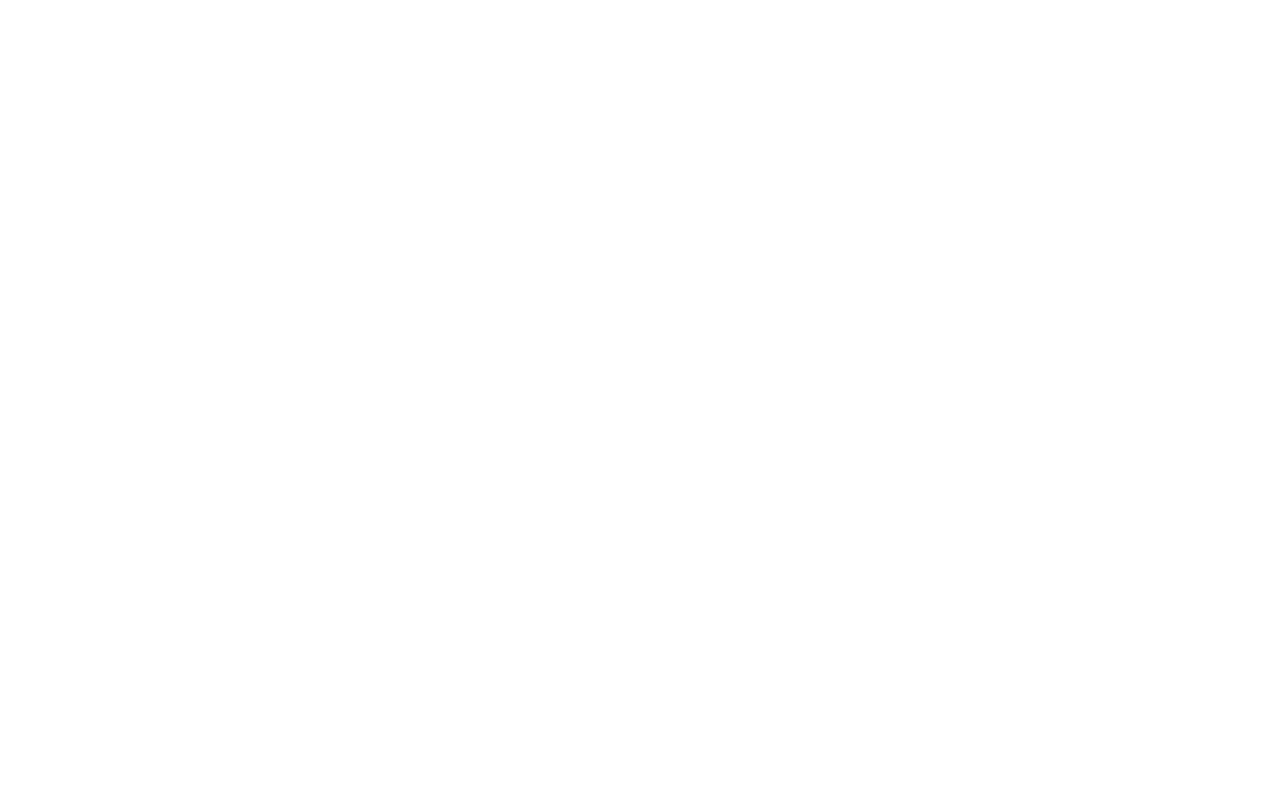
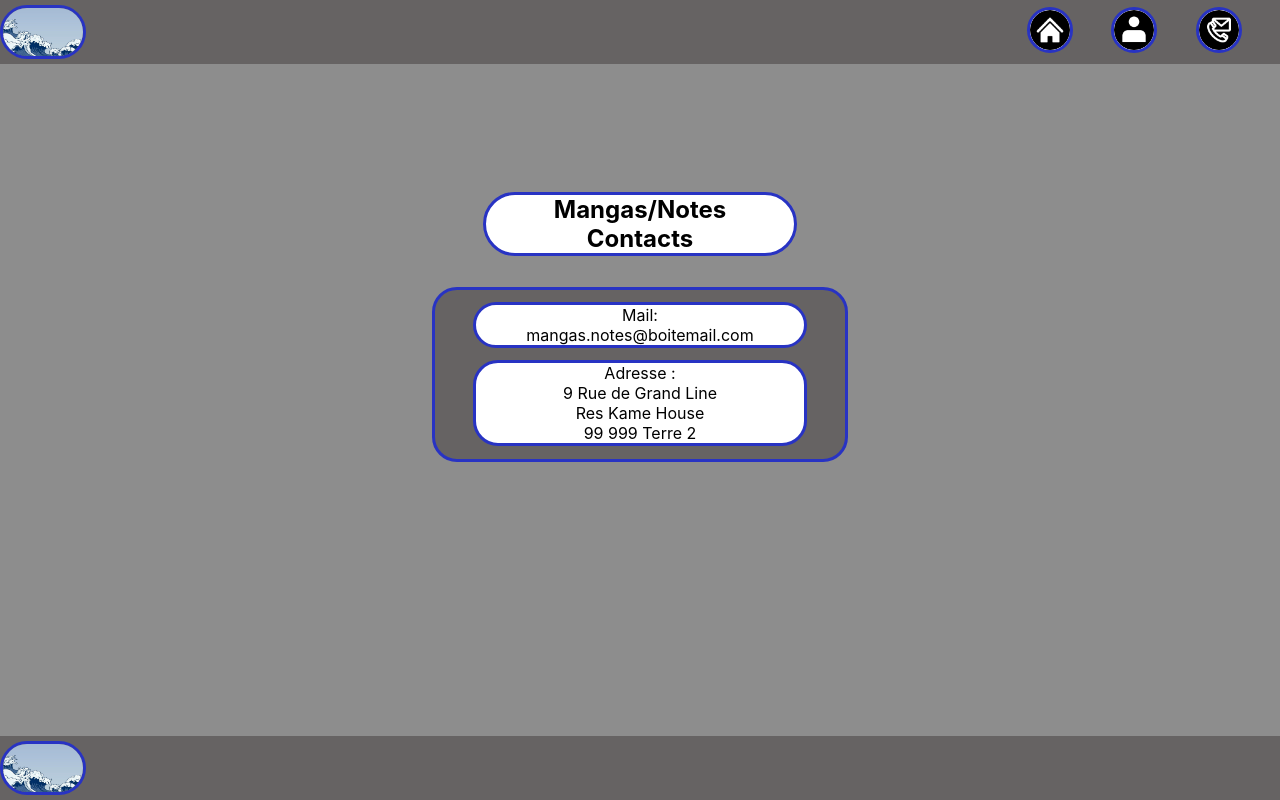
Before and after one commit to Shinrosama/projet_de_formation_front, a React (Create React App) app: page /contacts in a window 1280 px wide. Before the commit this address had no page. Shown: the top 800 px of the page. Built offline with nearby package versions, Linux system fonts and the light colour scheme.

Commit message:
add a contact page and some modifications on ather pages

```diff
--- a/src/App.js
+++ b/src/App.js
@@ -8,6 +8,7 @@
 import AdminMangasPage from "./pages/admin/AdminMangasPage";
 import AdminMangaCreate from "./pages/admin/AdminMangaCreate";
 import AdminMangaUpdate from "./pages/admin/AdminMangaUpdate";
+import ContactsPage from "./pages/gest/ContactsPage";
 
 
 function App() {
@@ -17,6 +18,7 @@
         <Route path="/" element={<HomePage />} />
         <Route path="/mangas" element={<MangasPage />} />
         <Route path="/manga/details/:id" element={<MangaDetailsPage />} />
+        <Route path="/contacts" element={<ContactsPage />} />
 
         <Route path="/login" element={<LoginPage />} />
 
--- a/src/component/gest/header.scss
+++ b/src/component/gest/header.scss
@@ -5,11 +5,12 @@
     padding: 0;
     width: 100%;
 
+    z-index: 1;
     position: fixed;
-    left: 0;
-    top: 0;
+    top: 0; left: 0; right: 0;
+}
 
-}
+
 
 ul {
     list-style-type: none;
--- /dev/null
+++ b/src/pages/gest/ContactsPage.jsx
@@ -0,0 +1,33 @@
+import Footer from "../../component/gest/Footer";
+import Header from "../../component/gest/Header";
+import './contactsPage.scss'
+
+
+const ContactsPage = () => {
+    return (
+        <>
+            <Header/>
+            <main className="mainContacts">
+                <div className="contactTitle">
+                    <h2>Mangas/Notes</h2>
+                    <h2>Contacts</h2>
+                </div>
+                <div className="contactBloc">
+                    <div className="contactMail">
+                        <p>Mail:</p>
+                        <p>mangas.notes@boitemail.com</p>
+                    </div>
+                    <div className="contactAdress">
+                        <p>Adresse :</p>
+                        <p>9 Rue de Grand Line</p>
+                        <p>Res Kame House </p>
+                        <p>99 999 Terre 2</p>
+                    </div>
+                </div>
+            </main>
+            <Footer/>
+        </>
+    )
+}
+
+export default ContactsPage;
--- a/src/pages/gest/LoginPage.jsx
+++ b/src/pages/gest/LoginPage.jsx
@@ -1,6 +1,8 @@
 import { useState } from "react";
 import { useNavigate } from "react-router-dom";
 import Header from "../../component/gest/Header";
+import Footer from "../../component/gest/Footer";
+import './loginPage.scss'
 
 const LoginPage = () => {
   const [message, setMessage] = useState(null);
@@ -42,7 +44,7 @@
   return (
       <>
         <Header/>
-        <section>
+        <section className="section">
           {message && <p>{message}</p>}
           <form onSubmit={handleLogin}>
             <label>
@@ -56,6 +58,7 @@
             <input type="submit" />
           </form>
         </section>
+        <Footer/>
       </>
   );
 };
--- a/src/pages/gest/MangaDetailsPage.jsx
+++ b/src/pages/gest/MangaDetailsPage.jsx
@@ -1,6 +1,8 @@
 import { useParams } from "react-router-dom";
 import { useEffect, useState } from "react";
 import Header from "../../component/gest/Header";
+import Footer from "../../component/gest/Footer";
+import './mangaDetailsPage.scss'
 
 const MangaDetailsPage = () => {
   const { id } = useParams();
@@ -21,7 +23,11 @@
       <Header />
 
       {manga ? (
-        <article>
+        <article className="article">
+
+          <div>
+              <img className="imgDetail" src={manga.data.imageUrl} alt={manga.data.title}/>
+          </div>
           <h2>{manga.data.title}</h2>
           <ul>
             <li>Auteurs : {manga.data.authors} e</li>
@@ -30,13 +36,13 @@
           <p>
             Synopsis : {manga.data.synopsys}
           </p>
-          <div>
-              <img src={manga.imageUrl} alt={manga.title}/>
-          </div>
+
         </article>
       ) : (
         <p>En cours de chargement</p>
       )}
+
+      <Footer/>
     </>
   );
 };
--- /dev/null
+++ b/src/pages/gest/contactsPage.scss
@@ -0,0 +1,66 @@
+*{
+    margin: 0;
+    padding: 0;
+    border: 0;
+}
+
+.mainContacts {
+    margin-top: 8vh;
+    margin-bottom: 8vh;
+
+    text-align: center;
+    padding: 10%;
+
+    display: flex;
+    flex-direction: column;
+    align-items: center;
+
+    background-color: #8D8D8D;
+
+    height: 100vh;
+}
+
+.contactTitle {
+    display: inline-block;
+    width: 30%;
+    border: solid #2833C3 3px;
+    border-radius:  50px 50px 50px 50px ;
+
+    background-color: white;
+
+}
+
+.contactBloc {
+    margin-top: 3%;
+
+    width: 40%;
+    border: solid #2833C3 3px;
+    border-radius:  25px 25px 25px 25px ;
+
+    background-color: #666363;
+}
+
+.contactMail {
+    margin-top: 3%;
+
+    display: inline-block;
+
+    width: 80%;
+    border: solid #2833C3 3px;
+    border-radius:  50px 50px 50px 50px ;
+
+    background-color: white;
+}
+
+.contactAdress {
+    margin-top: 3%;
+    margin-bottom: 3%;
+
+    display: inline-block;
+
+    width: 80%;
+    border: solid #2833C3 3px;
+    border-radius:  25px 25px 25px 25px ;
+
+    background-color: white;
+}
--- a/src/pages/gest/homePage.scss
+++ b/src/pages/gest/homePage.scss
@@ -5,6 +5,9 @@
 }
 
 main {
+
+    margin-top: 8vh;
+    margin-bottom: 8vh;
 
 }
 
--- /dev/null
+++ b/src/pages/gest/loginPage.scss
@@ -0,0 +1,4 @@
+.section {
+    margin-top: 8vh;
+    margin-bottom: 8vh;
+}
--- /dev/null
+++ b/src/pages/gest/mangaDetailsPage.scss
@@ -0,0 +1,4 @@
+.article {
+    margin-top: 8vh;
+    margin-bottom: 8vh;
+}
```
